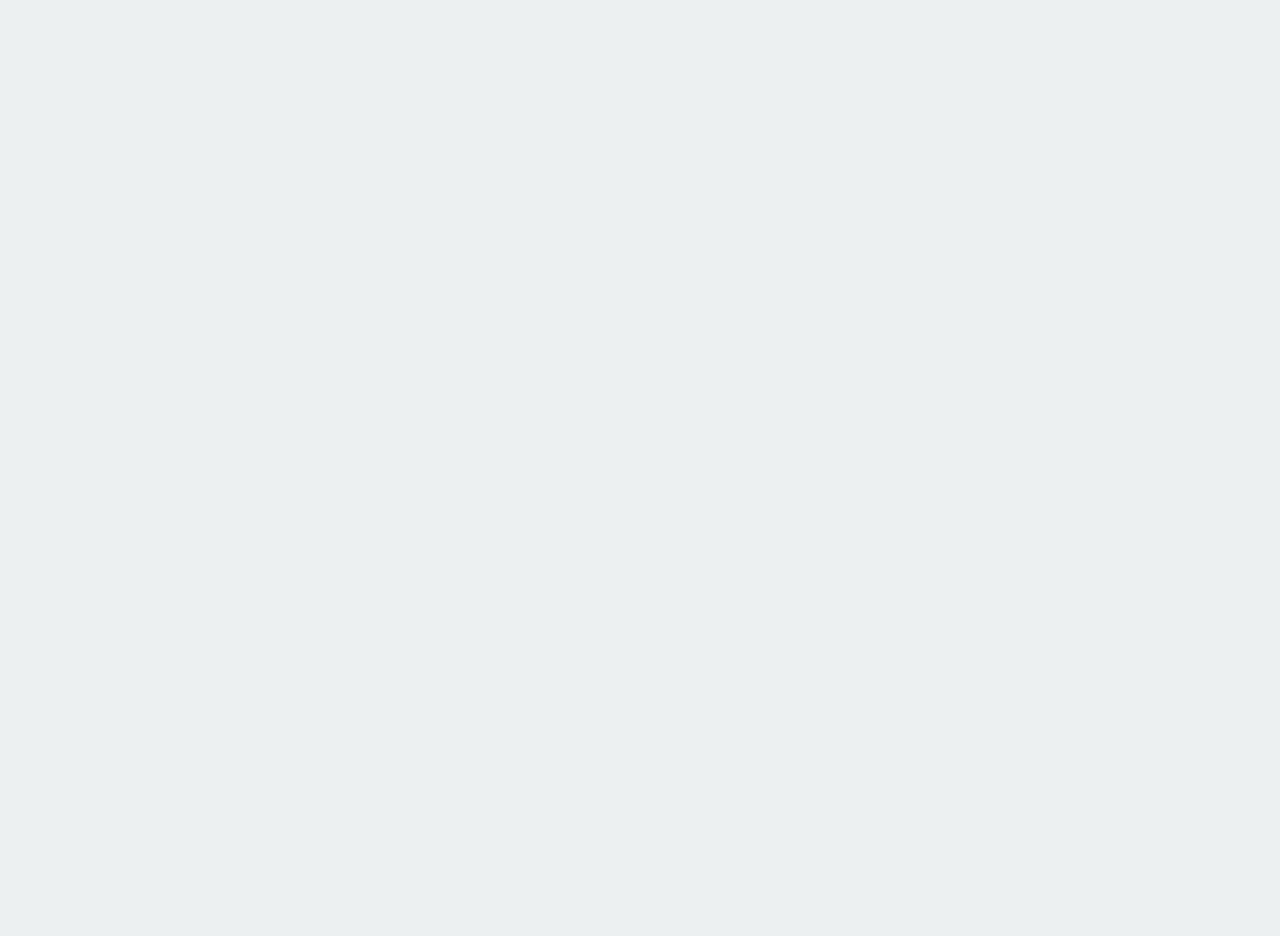
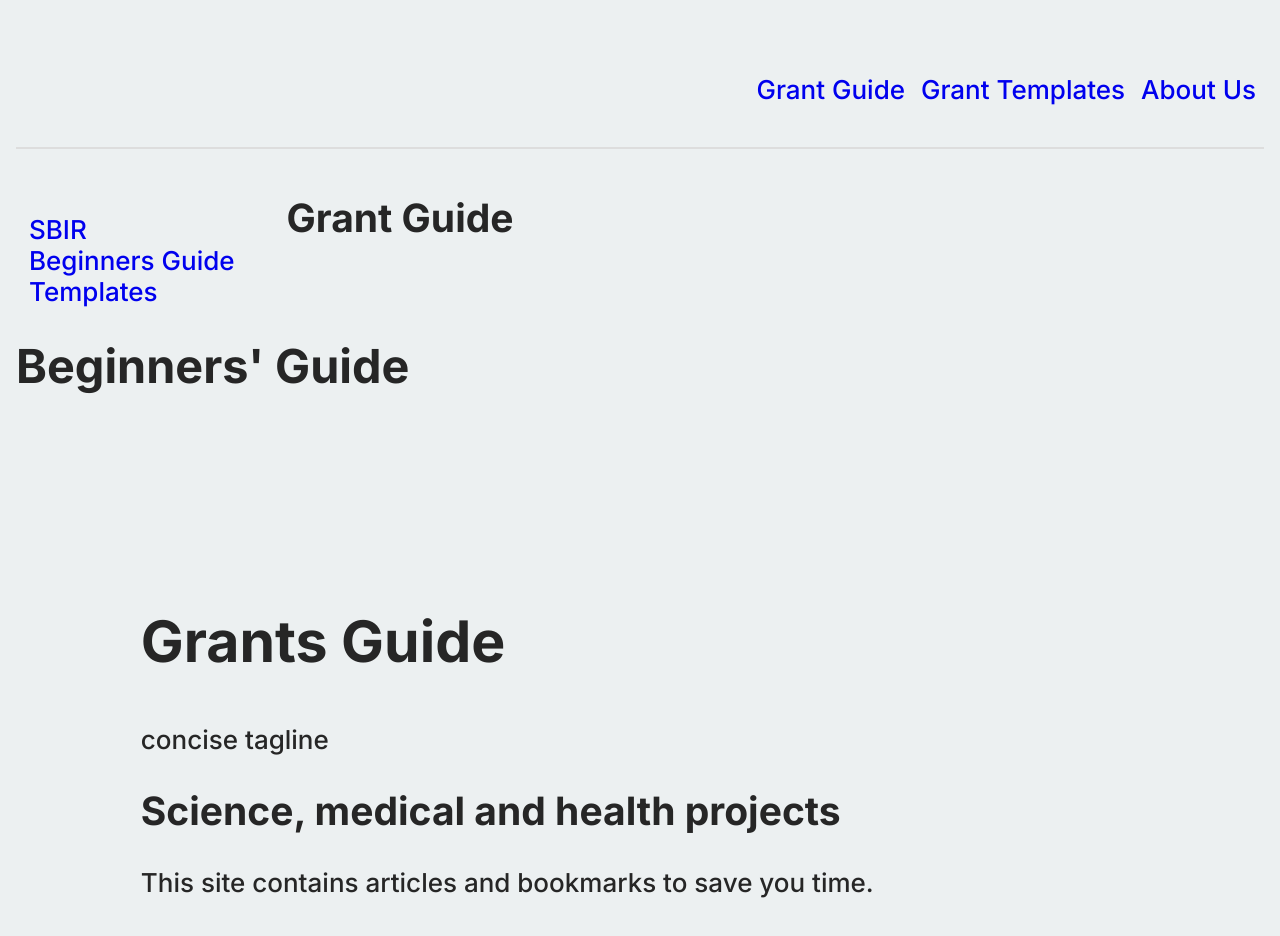
Before and after one commit to cml815/fuel-redo, a React app: page /guide/beginners in a window 1280 px wide. Before the commit this address had no page. Shown: the top 936 px of the page. Before the commit the page ends 800 px from the top, so only its background shows below. Built offline with nearby package versions, Linux system fonts and the light colour scheme.

Commit message:
fixed route paths for guide sub-pages

```diff
--- a/src/index.js
+++ b/src/index.js
@@ -15,8 +15,12 @@ root.render(
   <React.StrictMode>
     <Router>
       <Routes>
-        <Route path="/" element={<App />} />
-        <Route path="/guide" element={ <Guide />} />
+        <Route path="/" element={<App />}>
+          <Route path="/guide" element={ <Guide />}>
+            <Route path="/guide/beginners" element={ <Beginners />} />
+            <Route path="/guide/sbir" element={ <Sbir />} />
+          </Route>
+        </Route>
         <Route path="/about" element={ <About />} />
         <Route path="/templates" element= { <Templates />} />
       </Routes>
--- a/src/routes/beginners.jsx
+++ b/src/routes/beginners.jsx
@@ -1,5 +1,10 @@
+import { Outlet } from 'react-router-dom';
+
 export default function Beginners() {
   return (
+    <div>
     <h1>Beginners' Guide</h1>
+    <Outlet />
+    </div>
   )
 }
--- a/src/routes/sbir.jsx
+++ b/src/routes/sbir.jsx
@@ -1,5 +1,11 @@
+import { Outlet } from 'react-router-dom';
+
 export default function Sbir() {
   return (
+    <>
     <h1>SBIR</h1>
+    <Outlet />
+    </>
+
   )
 }
```
Also changed, not shown: src/routes/guide.jsx (+0 -7 lines).
